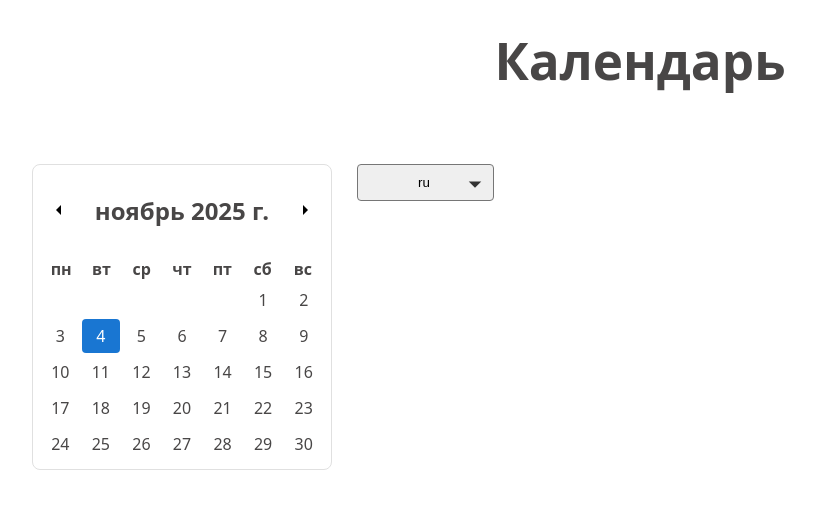
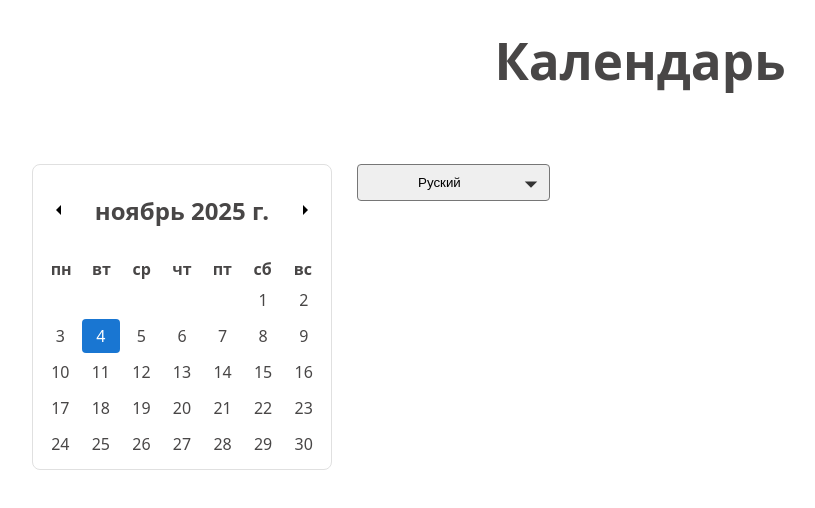
Before and after one commit to Ekaterina1418/datepicker, a Vue app: page / in a window 1280 px wide. Shown: the top 508 px of the page, without its empty margins (0-815 px from the left). Built offline with nearby package versions, Linux system fonts and the light colour scheme.

Commit message:
feat: update LanguageSwitcher to use language objects for improved structure

```diff
--- a/src/components/LanguageSwitcher/LanguageSwitcher.vue
+++ b/src/components/LanguageSwitcher/LanguageSwitcher.vue
@@ -1,7 +1,7 @@
 <template>
   <div class="custom-select">
     <select id="locale" class="select-locale" v-model="currentLang" @change="onChange">
-      <option v-for="lang in languages" :key="lang" :value="lang">{{ lang }}</option>
+      <option v-for="lang in languages" :key="lang.code" :value="lang.code">{{ lang.label }}</option>
     </select>
     <span class="material-symbols-outlined arrow-icon">arrow_drop_down</span>
   </div>
@@ -14,8 +14,12 @@ const emit = defineEmits<{
   (e: "update:lang", lang: string): void;
 }>();
 
-const languages = ["ru", "en", "sv"];
-const currentLang = ref<string>(languages[0] || "ru");
+const languages = [
+	{code: 'ru', label: 'Руский'},
+	{code: 'en', label: 'Английский'},
+	{code: 'sv', label: 'Шведский'},
+];
+const currentLang = ref<string>(languages[0]?.code || 'ru');
 
 const onChange = () => {
 	emit('update:lang',currentLang.value)
```
